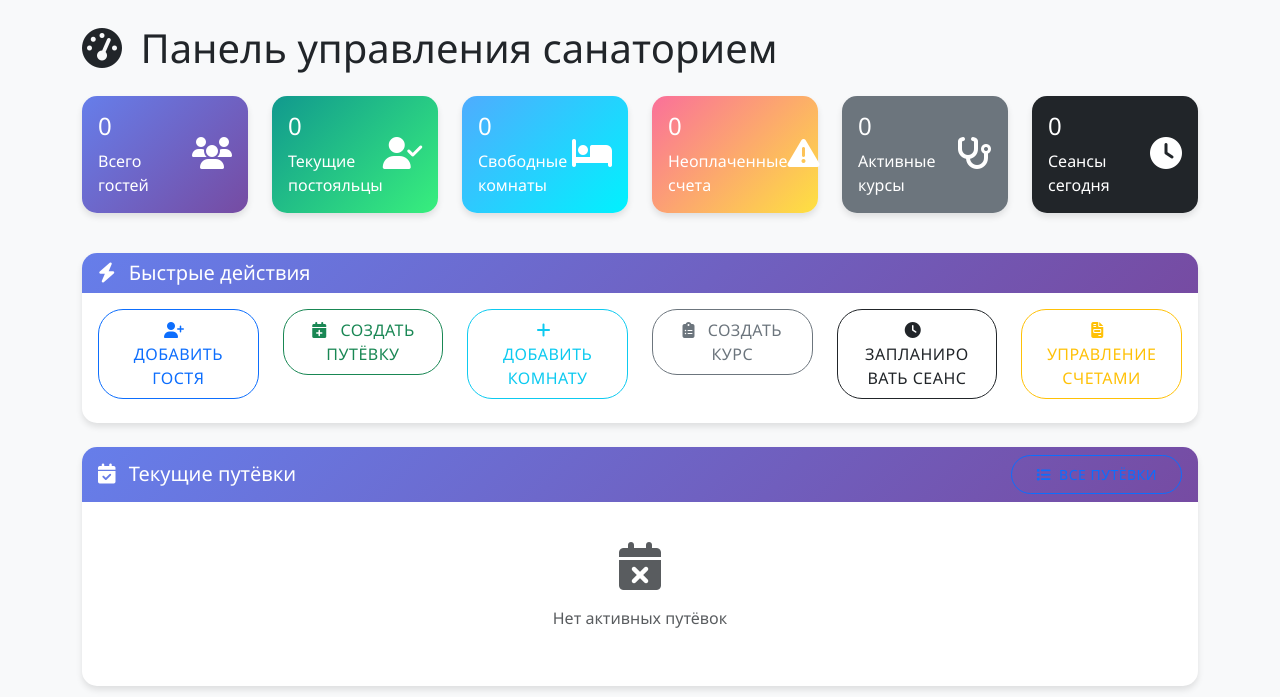
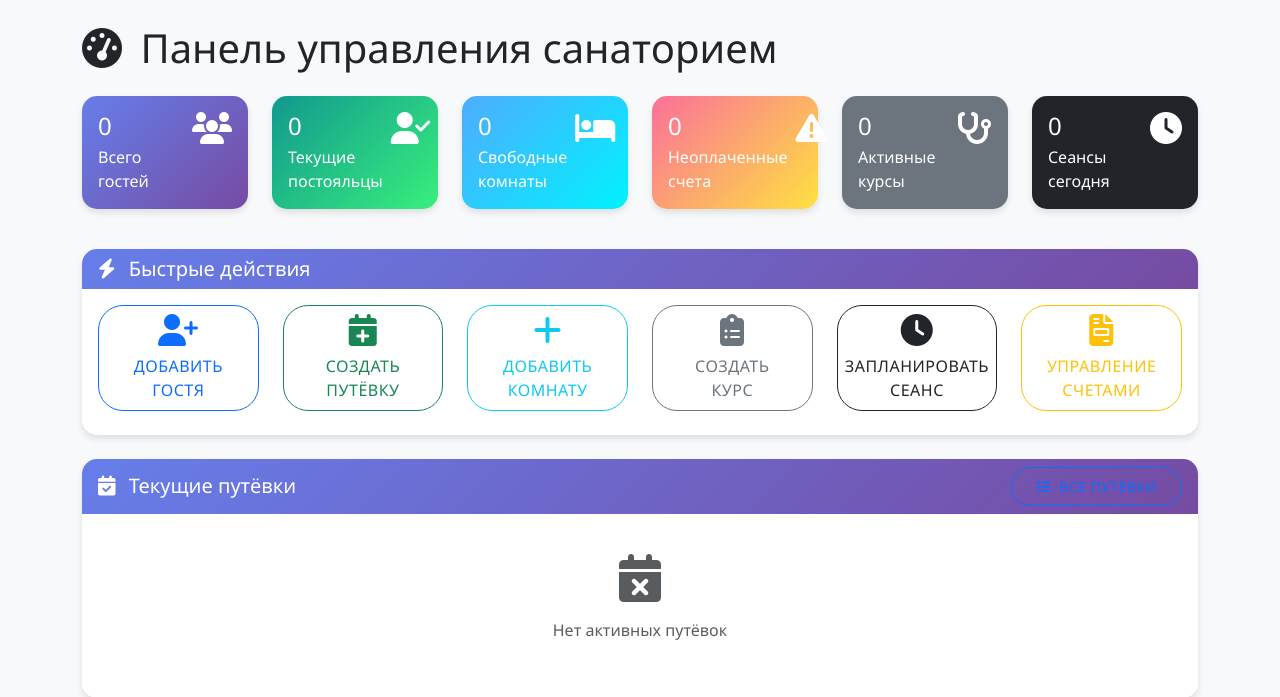
Before and after one commit to Always-prog/skmv, a Flask app: page / in a window 1280 px wide. Shown: the part 62-759 px from the top of the page. Run offline with Flask 3, Linux system fonts and the light colour scheme; some libraries are stand-ins or nearby versions.

Commit message:
fix alignment of block at the home page

```diff
--- a/templates/index.html
+++ b/templates/index.html
@@ -15,14 +15,14 @@
 <!-- Статистика -->
 <div class="row mb-4">
     <div class="col-md-2 mb-3">
-        <div class="card bg-primary text-white">
-            <div class="card-body">
-                <div class="d-flex justify-content-between">
-                    <div>
-                        <h4 class="card-title">{{ stats.total_guests or 0 }}</h4>
-                        <p class="card-text">Всего гостей</p>
+        <div class="card bg-primary text-white h-100">
+            <div class="card-body d-flex flex-column">
+                <div class="d-flex justify-content-between align-items-start">
+                    <div class="flex-grow-1">
+                        <h4 class="card-title mb-1">{{ stats.total_guests or 0 }}</h4>
+                        <p class="card-text mb-0">Всего гостей</p>
                     </div>
-                    <div class="align-self-center">
+                    <div class="ms-2">
                         <i class="fas fa-users fa-2x"></i>
                     </div>
                 </div>
@@ -31,14 +31,14 @@
     </div>
 
     <div class="col-md-2 mb-3">
-        <div class="card bg-success text-white">
-            <div class="card-body">
-                <div class="d-flex justify-content-between">
-                    <div>
-                        <h4 class="card-title">{{ stats.current_guests or 0 }}</h4>
-                        <p class="card-text">Текущие постояльцы</p>
+        <div class="card bg-success text-white h-100">
+            <div class="card-body d-flex flex-column">
+                <div class="d-flex justify-content-between align-items-start">
+                    <div class="flex-grow-1">
+                        <h4 class="card-title mb-1">{{ stats.current_guests or 0 }}</h4>
+                        <p class="card-text mb-0">Текущие постояльцы</p>
                     </div>
-                    <div class="align-self-center">
+                    <div class="ms-2">
                         <i class="fas fa-user-check fa-2x"></i>
                     </div>
                 </div>
@@ -47,14 +47,14 @@
     </div>
 
     <div class="col-md-2 mb-3">
-        <div class="card bg-info text-white">
-            <div class="card-body">
-                <div class="d-flex justify-content-between">
-                    <div>
-                        <h4 class="card-title">{{ stats.available_rooms or 0 }}</h4>
-                        <p class="card-text">Свободные комнаты</p>
+        <div class="card bg-info text-white h-100">
+            <div class="card-body d-flex flex-column">
+                <div class="d-flex justify-content-between align-items-start">
+                    <div class="flex-grow-1">
+                        <h4 class="card-title mb-1">{{ stats.available_rooms or 0 }}</h4>
+                        <p class="card-text mb-0">Свободные комнаты</p>
                     </div>
-                    <div class="align-self-center">
+                    <div class="ms-2">
                         <i class="fas fa-bed fa-2x"></i>
                     </div>
                 </div>
@@ -63,14 +63,14 @@
     </div>
 
     <div class="col-md-2 mb-3">
-        <div class="card bg-warning text-white">
-            <div class="card-body">
-                <div class="d-flex justify-content-between">
-                    <div>
-                        <h4 class="card-title">{{ stats.unpaid_invoices or 0 }}</h4>
-                        <p class="card-text">Неоплаченные счета</p>
+        <div class="card bg-warning text-white h-100">
+            <div class="card-body d-flex flex-column">
+                <div class="d-flex justify-content-between align-items-start">
+                    <div class="flex-grow-1">
+                        <h4 class="card-title mb-1">{{ stats.unpaid_invoices or 0 }}</h4>
+                        <p class="card-text mb-0">Неоплаченные счета</p>
                     </div>
-                    <div class="align-self-center">
+                    <div class="ms-2">
                         <i class="fas fa-exclamation-triangle fa-2x"></i>
                     </div>
                 </div>
@@ -79,14 +79,14 @@
     </div>
 
     <div class="col-md-2 mb-3">
-        <div class="card bg-secondary text-white">
-            <div class="card-body">
-                <div class="d-flex justify-content-between">
-                    <div>
-                        <h4 class="card-title">{{ stats.active_courses or 0 }}</h4>
-                        <p class="card-text">Активные курсы</p>
+        <div class="card bg-secondary text-white h-100">
+            <div class="card-body d-flex flex-column">
+                <div class="d-flex justify-content-between align-items-start">
+                    <div class="flex-grow-1">
+                        <h4 class="card-title mb-1">{{ stats.active_courses or 0 }}</h4>
+                        <p class="card-text mb-0">Активные курсы</p>
                     </div>
-                    <div class="align-self-center">
+                    <div class="ms-2">
                         <i class="fas fa-stethoscope fa-2x"></i>
                     </div>
                 </div>
@@ -95,14 +95,14 @@
     </div>
 
     <div class="col-md-2 mb-3">
-        <div class="card bg-dark text-white">
-            <div class="card-body">
-                <div class="d-flex justify-content-between">
-                    <div>
-                        <h4 class="card-title">{{ stats.today_sessions or 0 }}</h4>
-                        <p class="card-text">Сеансы сегодня</p>
+        <div class="card bg-dark text-white h-100">
+            <div class="card-body d-flex flex-column">
+                <div class="d-flex justify-content-between align-items-start">
+                    <div class="flex-grow-1">
+                        <h4 class="card-title mb-1">{{ stats.today_sessions or 0 }}</h4>
+                        <p class="card-text mb-0">Сеансы сегодня</p>
                     </div>
-                    <div class="align-self-center">
+                    <div class="ms-2">
                         <i class="fas fa-clock fa-2x"></i>
                     </div>
                 </div>
@@ -124,39 +124,39 @@
             <div class="card-body">
                 <div class="row">
                     <div class="col-md-2 mb-2">
-                        <a href="{{ url_for('new_guest') }}" class="btn btn-outline-primary w-100">
-                            <i class="fas fa-user-plus me-2"></i>
-                            Добавить гостя
+                        <a href="{{ url_for('new_guest') }}" class="btn btn-outline-primary w-100 h-100 d-flex flex-column justify-content-center align-items-center">
+                            <i class="fas fa-user-plus fa-2x mb-2"></i>
+                            <span>Добавить гостя</span>
                         </a>
                     </div>
                     <div class="col-md-2 mb-2">
-                        <a href="{{ url_for('new_stay') }}" class="btn btn-outline-success w-100">
-                            <i class="fas fa-calendar-plus me-2"></i>
-                            Создать путёвку
+                        <a href="{{ url_for('new_stay') }}" class="btn btn-outline-success w-100 h-100 d-flex flex-column justify-content-center align-items-center">
+                            <i class="fas fa-calendar-plus fa-2x mb-2"></i>
+                            <span>Создать путёвку</span>
                         </a>
                     </div>
                     <div class="col-md-2 mb-2">
-                        <a href="{{ url_for('new_room') }}" class="btn btn-outline-info w-100">
-                            <i class="fas fa-plus me-2"></i>
-                            Добавить комнату
+                        <a href="{{ url_for('new_room') }}" class="btn btn-outline-info w-100 h-100 d-flex flex-column justify-content-center align-items-center">
+                            <i class="fas fa-plus fa-2x mb-2"></i>
+                            <span>Добавить комнату</span>
                         </a>
                     </div>
                     <div class="col-md-2 mb-2">
-                        <a href="{{ url_for('new_treatment_course') }}" class="btn btn-outline-secondary w-100">
-                            <i class="fas fa-clipboard-list me-2"></i>
-                            Создать курс
+                        <a href="{{ url_for('new_treatment_course') }}" class="btn btn-outline-secondary w-100 h-100 d-flex flex-column justify-content-center align-items-center">
+                            <i class="fas fa-clipboard-list fa-2x mb-2"></i>
+                            <span>Создать курс</span>
                         </a>
                     </div>
                     <div class="col-md-2 mb-2">
-                        <a href="{{ url_for('new_treatment_session') }}" class="btn btn-outline-dark w-100">
-                            <i class="fas fa-clock me-2"></i>
-                            Запланировать сеанс
+                        <a href="{{ url_for('new_treatment_session') }}" class="btn btn-outline-dark w-100 h-100 d-flex flex-column justify-content-center align-items-center">
+                            <i class="fas fa-clock fa-2x mb-2"></i>
+                            <span>Запланировать сеанс</span>
                         </a>
                     </div>
                     <div class="col-md-2 mb-2">
-                        <a href="{{ url_for('invoices') }}" class="btn btn-outline-warning w-100">
-                            <i class="fas fa-file-invoice me-2"></i>
-                            Управление счетами
+                        <a href="{{ url_for('invoices') }}" class="btn btn-outline-warning w-100 h-100 d-flex flex-column justify-content-center align-items-center">
+                            <i class="fas fa-file-invoice fa-2x mb-2"></i>
+                            <span>Управление счетами</span>
                         </a>
                     </div>
                 </div>
```
